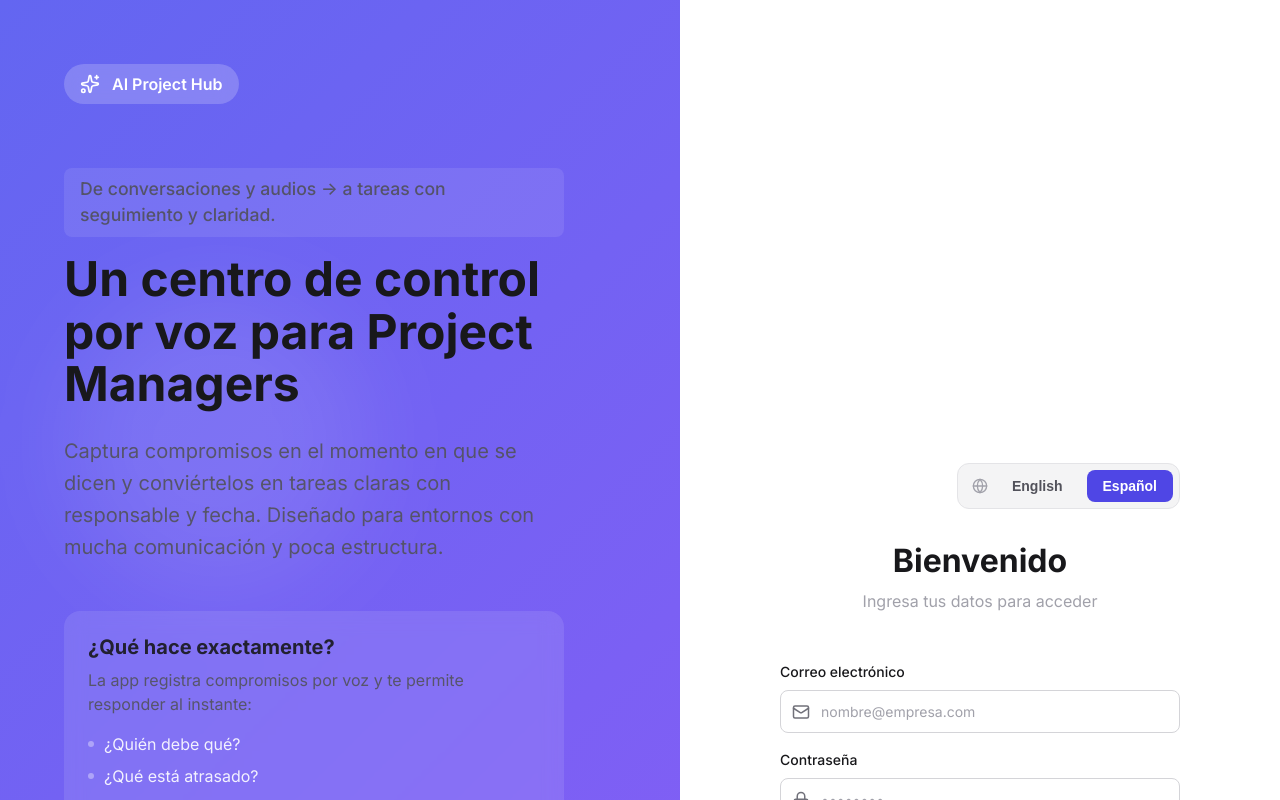
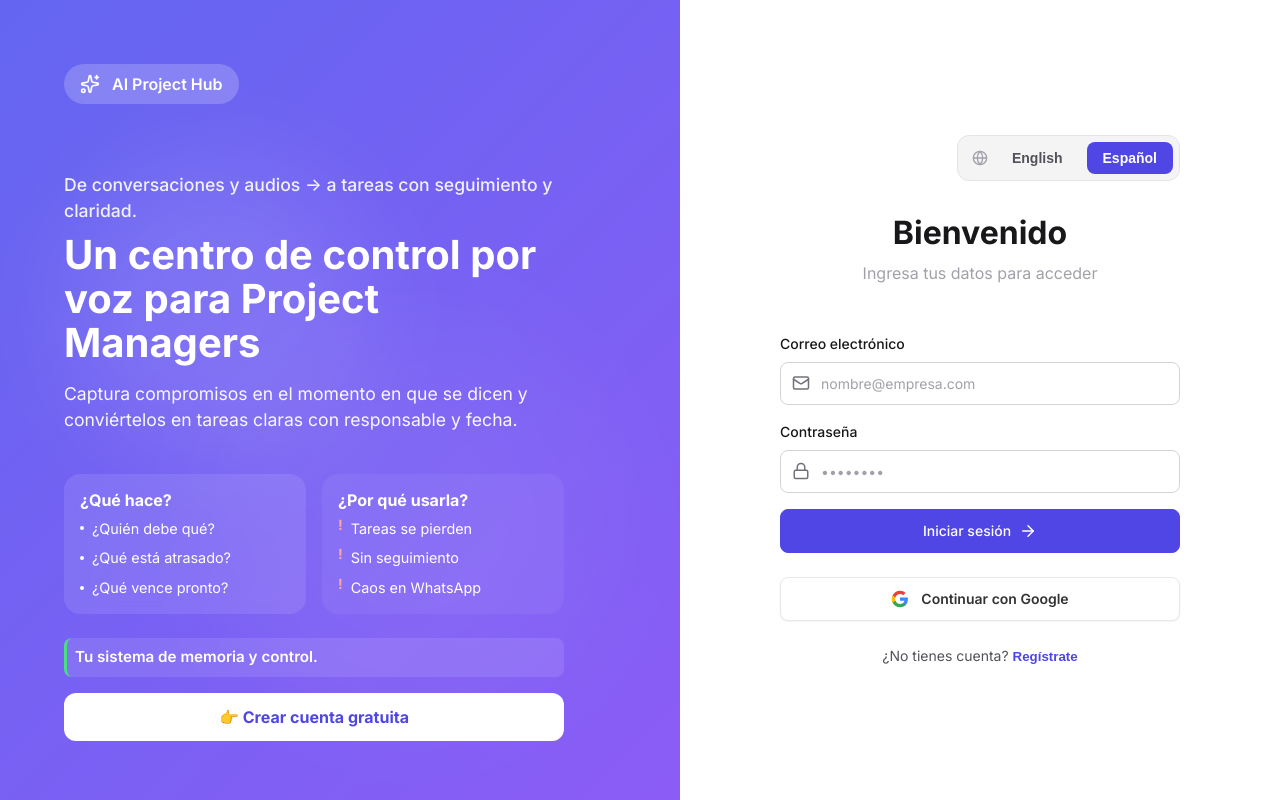
Before and after one commit to crisedua/pmedu, a React (Vite) app: page /login in a window 1280 px wide. Both pictures are taken after a click on the button "Español". Shown: the top 800 px of the page. Built offline with nearby package versions, Linux system fonts and the light colour scheme; no server answers.

Commit message:
Optimize login page layout for better visibility and reduce scrolling

```diff
--- a/src/pages/LoginPage.jsx
+++ b/src/pages/LoginPage.jsx
@@ -105,120 +105,102 @@ export default function LoginPage() {
                         <span style={{ fontWeight: 600 }}>AI Project Hub</span>
                     </div>
 
-                    <div style={{ display: 'flex', flexDirection: 'column', gap: '2rem', marginTop: '2rem' }}>
+                    <div style={{ display: 'flex', flexDirection: 'column', height: '100%', justifyContent: 'center' }}>
 
-                        {/* One-liner - visible for both languages but prioritizing Spanish structure as requested */}
-                        {language === 'es' && (
+                        {/* Header Section */}
+                        <div style={{ marginBottom: '1.5rem' }}>
                             <p style={{
                                 fontSize: '1.1rem',
                                 fontWeight: 500,
-                                opacity: 0.9,
-                                background: 'rgba(255,255,255,0.1)',
-                                padding: '0.5rem 1rem',
-                                borderRadius: '8px',
-                                display: 'inline-block',
-                                alignSelf: 'flex-start',
-                                marginBottom: '-1rem'
+                                color: 'white',
+                                marginBottom: '0.5rem',
+                                opacity: 0.9
                             }}>
-                                De conversaciones y audios → a tareas con seguimiento y claridad.
+                                {language === 'es' ? 'De conversaciones y audios → a tareas con seguimiento y claridad.' : 'From conversations to tasks with clarity.'}
                             </p>
-                        )}
 
-                        <div>
-                            <h1 style={{ fontSize: '3rem', fontWeight: 800, lineHeight: 1.1, marginBottom: '1.5rem' }}>
+                            <h1 style={{ fontSize: '2.5rem', fontWeight: 800, lineHeight: 1.1, marginBottom: '1rem', color: 'white' }}>
                                 {language === 'es' ? 'Un centro de control por voz para Project Managers' : 'A Voice Control Center for Project Managers'}
                             </h1>
-                            <p style={{ fontSize: '1.25rem', opacity: 0.9, lineHeight: 1.6 }}>
+                            <p style={{ fontSize: '1.1rem', opacity: 0.95, lineHeight: 1.5, color: 'white' }}>
                                 {language === 'es' ? (
-                                    'Captura compromisos en el momento en que se dicen y conviértelos en tareas claras con responsable y fecha. Diseñado para entornos con mucha comunicación y poca estructura.'
+                                    'Captura compromisos en el momento en que se dicen y conviértelos en tareas claras con responsable y fecha.'
                                 ) : (
-                                    'Capture commitments the moment they are spoken and turn them into clear tasks with assignees and due dates. Designed for high-communication, low-structure environments.'
+                                    'Capture commitments the moment they are spoken and turn them into clear tasks with assignees and due dates.'
                                 )}
                             </p>
                         </div>
 
                         {language === 'es' && (
                             <>
-                                {/* What It Does Section */}
-                                <div style={{ background: 'rgba(255,255,255,0.1)', padding: '1.5rem', borderRadius: '1rem', backdropFilter: 'blur(10px)' }}>
-                                    <h3 style={{ fontSize: '1.25rem', fontWeight: 700, marginBottom: '0.5rem', opacity: 0.9 }}>
-                                        ¿Qué hace exactamente?
+                                {/* Two Column Layout for Features to save vertical space */}
+                                <div style={{ display: 'grid', gridTemplateColumns: '1fr 1fr', gap: '1rem', marginBottom: '1.5rem' }}>
+
+                                    {/* Column 1: What it does */}
+                                    <div style={{ background: 'rgba(255,255,255,0.1)', padding: '1rem', borderRadius: '1rem', backdropFilter: 'blur(10px)' }}>
+                                        <h3 style={{ fontSize: '1rem', fontWeight: 700, marginBottom: '0.5rem', color: 'white', opacity: 1 }}>
+                                            ¿Qué hace?
                                         </h3>
-                                    <p style={{ marginBottom: '1rem', opacity: 0.9 }}>
-                                        La app registra compromisos por voz y te permite responder al instante:
-                                    </p>
                                         <ul style={{ listStyle: 'none', padding: 0, display: 'flex', flexDirection: 'column', gap: '0.5rem' }}>
-                                        {['¿Quién debe qué?', '¿Qué está atrasado?', '¿Qué vence la próxima semana?', '¿Qué se comprometió a hacer cada persona?'].map((item, i) => (
-                                            <li key={i} style={{ display: 'flex', alignItems: 'center', gap: '10px', opacity: 0.9 }}>
-                                                <span style={{ background: 'rgba(255,255,255,0.4)', borderRadius: '50%', width: '6px', height: '6px' }} />
+                                            {['¿Quién debe qué?', '¿Qué está atrasado?', '¿Qué vence pronto?'].map((item, i) => (
+                                                <li key={i} style={{ display: 'flex', alignItems: 'center', gap: '8px', color: 'white', fontSize: '0.9rem' }}>
+                                                    <span style={{ background: 'white', borderRadius: '50%', width: '4px', height: '4px', flexShrink: 0 }} />
                                                     {item}
                                                 </li>
                                             ))}
                                         </ul>
-                                    <p style={{ marginTop: '1rem', fontWeight: 600, fontSize: '0.95rem' }}>
-                                        Sin depender de WhatsApp, Jira o Slack.
-                                    </p>
                                     </div>
 
-                                {/* Why It Matters Section */}
-                                <div>
-                                    <h3 style={{ fontSize: '1.5rem', fontWeight: 700, marginBottom: '1rem' }}>¿Por qué usarla?</h3>
-                                    <p style={{ marginBottom: '0.75rem', opacity: 0.9 }}>Porque en proyectos reales:</p>
-                                    <ul style={{ listStyle: 'none', padding: 0, display: 'flex', flexDirection: 'column', gap: '0.75rem' }}>
+                                    {/* Column 2: Why it matters */}
+                                    <div style={{ background: 'rgba(255,255,255,0.05)', padding: '1rem', borderRadius: '1rem' }}>
+                                        <h3 style={{ fontSize: '1rem', fontWeight: 700, marginBottom: '0.5rem', color: 'white' }}>
+                                            ¿Por qué usarla?
+                                        </h3>
+                                        <ul style={{ listStyle: 'none', padding: 0, display: 'flex', flexDirection: 'column', gap: '0.5rem' }}>
                                             {[
-                                            'Las tareas se dicen, no se escriben',
-                                            'Los compromisos se pierden',
-                                            'El seguimiento recae siempre en el PM'
+                                                'Tareas se pierden',
+                                                'Sin seguimiento',
+                                                'Caos en WhatsApp'
                                             ].map((item, i) => (
-                                            <li key={i} style={{ display: 'flex', alignItems: 'center', gap: '10px' }}>
-                                                <div style={{ background: '#F87171', borderRadius: '50%', padding: '2px', display: 'flex', alignItems: 'center', justifyContent: 'center', width: '20px', height: '20px' }}>
-                                                    {/* Using a simple 'x' or similar since we want to portray the problem. Or maybe just a neutral bullet or check.
-                                                      Actually, "Check" implies solved. These are problems.
-                                                      Let's use a simple dot or arrow. Or the check if we want to say "This is true".
-                                                      The previous code used Check. Let's use Check but maybe color it differently or just keep it simple.
-                                                      Re-reading: "Porque en proyectos reales: Las tareas se dicen..." -> These are facts.
-                                                      I'll use a simple Check or bullet. Let's stick to the previous Check for consistency if it looked good, or maybe an AlertCircle.
-                                                      Let's just use the Check but maybe in a neutral color or the same green to check off "facts".
-                                                      Actually, let's use a standard bullet points style for "Problems" or maybe a cross?
-                                                      No, let's stick to the previous style for consistency.
-                                                      Wait, the user text says "Porque en proyectos reales: ...". These are pain points.
-                                                      Maybe just a simple list is better.
-                                                   */}
-                                                    <span style={{ color: 'white', fontWeight: 'bold', fontSize: '12px' }}>!</span>
-                                                </div>
-                                                <span style={{ fontWeight: 500 }}>{item}</span>
+                                                <li key={i} style={{ display: 'flex', alignItems: 'start', gap: '8px', color: 'white', fontSize: '0.9rem' }}>
+                                                    <span style={{ color: '#FCA5A5', fontWeight: 'bold', fontSize: '14px', lineHeight: 1 }}>!</span>
+                                                    {item}
                                                 </li>
                                             ))}
                                         </ul>
+                                    </div>
+                                </div>
+
+                                {/* Bottom Summary & CTA */}
+                                <div>
                                     <div style={{
-                                        marginTop: '1.5rem',
-                                        padding: '1rem',
-                                        borderRadius: '0.75rem',
-                                        background: 'rgba(255,255,255,0.15)',
-                                        borderLeft: '4px solid #4ADE80'
+                                        display: 'flex',
+                                        alignItems: 'center',
+                                        gap: '10px',
+                                        marginBottom: '1rem',
+                                        padding: '0.5rem',
+                                        borderRadius: '0.5rem',
+                                        background: 'rgba(255,255,255,0.1)',
+                                        borderLeft: '3px solid #4ADE80'
                                     }}>
-                                        <p style={{ fontWeight: 600, fontSize: '1.1rem' }}>
-                                            Esta app se convierte en tu sistema de memoria y control.
+                                        <p style={{ fontWeight: 600, fontSize: '0.95rem', color: 'white', margin: 0 }}>
+                                            Tu sistema de memoria y control.
                                         </p>
-                                    </div>
                                     </div>
 
                                     <div style={{
                                         background: 'white',
                                         color: '#4F46E5',
-                                    padding: '1rem',
+                                        padding: '0.75rem',
                                         borderRadius: '0.75rem',
                                         fontWeight: 700,
                                         textAlign: 'center',
                                         cursor: 'pointer',
-                                    display: 'flex',
-                                    alignItems: 'center',
-                                    justifyContent: 'center',
-                                    gap: '0.5rem',
-                                    marginTop: '0.5rem',
-                                    marginBottom: '2rem'
+                                        width: '100%',
+                                        display: 'block'
                                     }} onClick={() => setMode('register')}>
-                                    <span>👉 Crear cuenta gratuita</span>
+                                        👉 Crear cuenta gratuita
+                                    </div>
                                 </div>
                             </>
                         )}
```
Lines whose indentation alone changed are shown as unchanged.
